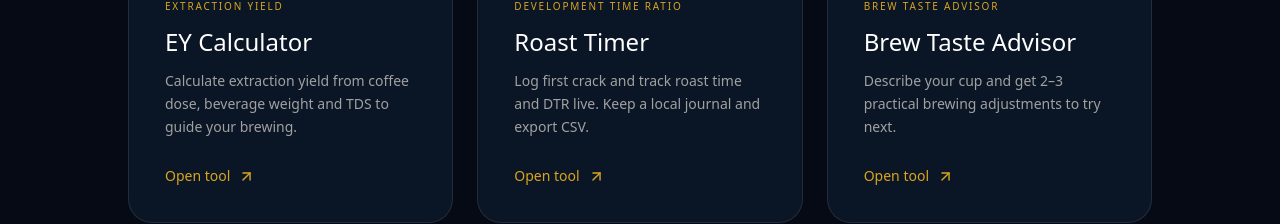
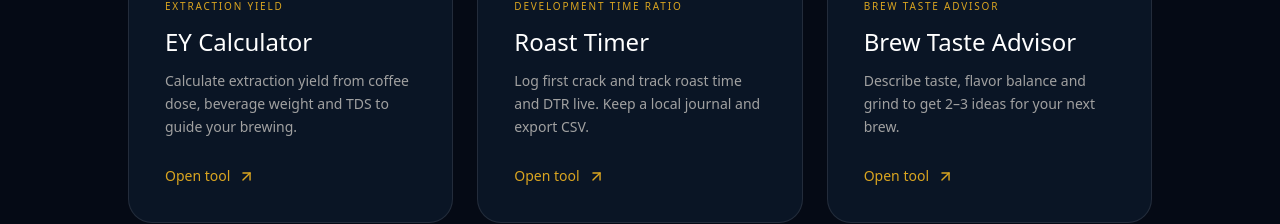
Before and after one commit to masakikono/masaki-portfolio, a Next.js app: page /coffee-tools in a window 1280 px wide. Shown: the part 517-741 px from the top of the page. Built offline with nearby package versions, Linux system fonts and the light colour scheme.

Commit message:
Describe added brew advisor inputs in tool menu

```diff
--- a/src/components/CoffeeTools.tsx
+++ b/src/components/CoffeeTools.tsx
@@ -21,7 +21,7 @@ export default function CoffeeTools() {
     {
       href: "/brew-advisor", icon: Coffee, number: "03", title: jp ? "ハンドドリップ味の改善" : "Brew Taste Advisor",
       subtitle: "BREW TASTE ADVISOR",
-      description: jp ? "味の感想から、次の一杯で試せる改善案を2〜3個提案。粉量と湯量も入力できます。" : "Describe your cup and get 2–3 practical brewing adjustments to try next.",
+      description: jp ? "味の感想、酸味・甘味・苦味、挽き目から、次の一杯で試す改善案を2〜3個提案。" : "Describe taste, flavor balance and grind to get 2–3 ideas for your next brew.",
     },
   ];
 
```
